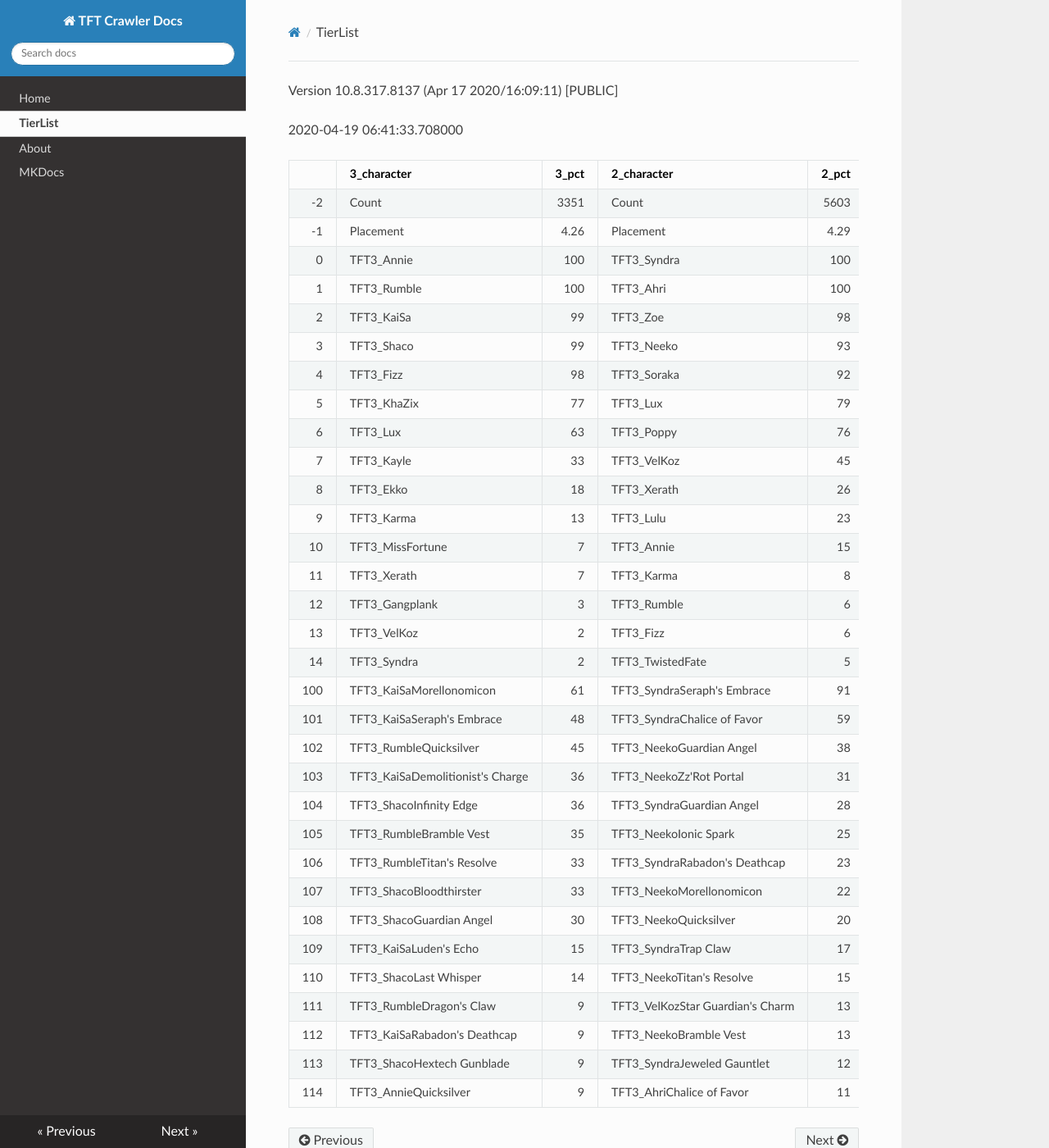
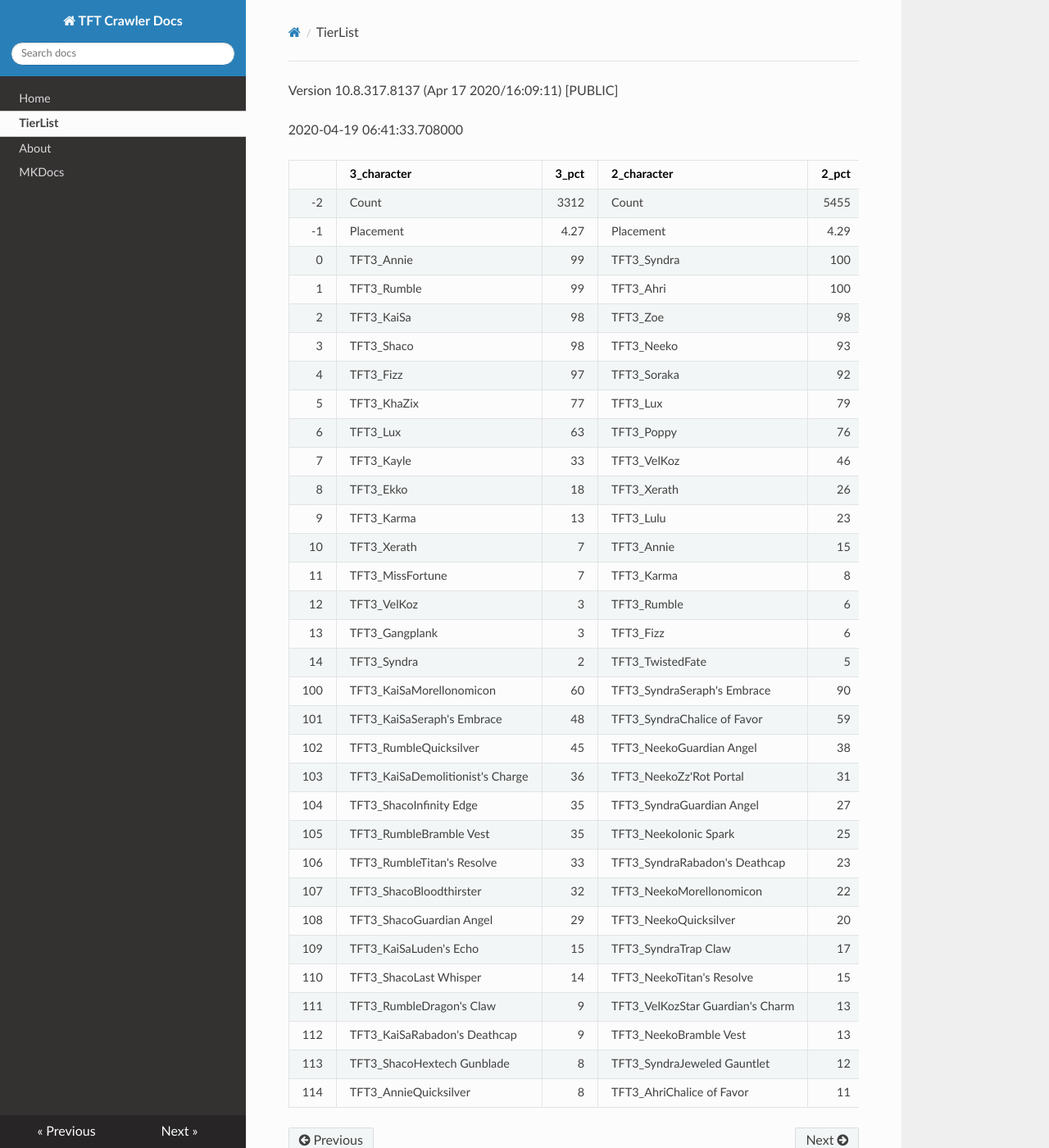
Before and after one commit to JamesYouL2/TFT-Crawler, an MkDocs documentation site: the page built from docs/tierlist.md, in a window 1280 px wide and 1400 px high. Shown: the whole window at 82% size. Built offline with MkDocs 1.6.1, drawn with Linux system fonts in a browser that asks for light colours; nearby versions of some CDN libraries.

Commit message:
Update tierlist.md

```diff
--- a/docs/tierlist.md
+++ b/docs/tierlist.md
@@ -2,37 +2,37 @@
 
 2020-04-19 06:41:33.708000
 
-|     | 3_character                      |   3_pct | 2_character                      |   2_pct | 4_character                        |   4_pct | 1_character                    |   1_pct | 5_character                      |    5_pct |
-|----:|:---------------------------------|--------:|:---------------------------------|--------:|:-----------------------------------|--------:|:-------------------------------|--------:|:---------------------------------|---------:|
-|  -2 | Count                            | 3351    | Count                            | 5603    | Count                              | 4670    | Count                          | 6811    | Count                            | 10023    |
-|  -1 | Placement                        |    4.26 | Placement                        |    4.29 | Placement                          |    4.43 | Placement                      |    4.46 | Placement                        |     4.61 |
-|   0 | TFT3_Annie                       |  100    | TFT3_Syndra                      |  100    | TFT3_ChoGath                       |  100    | TFT3_Jhin                      |   94    | TFT3_Irelia                      |    65    |
-|   1 | TFT3_Rumble                      |  100    | TFT3_Ahri                        |  100    | TFT3_Blitzcrank                    |   99    | TFT3_Karma                     |   94    | TFT3_Shen                        |    65    |
-|   2 | TFT3_KaiSa                       |   99    | TFT3_Zoe                         |   98    | TFT3_Vi                            |   99    | TFT3_Mordekaiser               |   93    | TFT3_Kayle                       |    64    |
-|   3 | TFT3_Shaco                       |   99    | TFT3_Neeko                       |   93    | TFT3_Malphite                      |   98    | TFT3_Ashe                      |   89    | TFT3_Thresh                      |    54    |
-|   4 | TFT3_Fizz                        |   98    | TFT3_Soraka                      |   92    | TFT3_Jinx                          |   84    | TFT3_Lux                       |   73    | TFT3_Vi                          |    48    |
-|   5 | TFT3_KhaZix                      |   77    | TFT3_Lux                         |   79    | TFT3_Ezreal                        |   83    | TFT3_Shaco                     |   71    | TFT3_MissFortune                 |    48    |
-|   6 | TFT3_Lux                         |   63    | TFT3_Poppy                       |   76    | TFT3_MissFortune                   |   68    | TFT3_Lulu                      |   61    | TFT3_Kassadin                    |    46    |
-|   7 | TFT3_Kayle                       |   33    | TFT3_VelKoz                      |   45    | TFT3_Graves                        |   57    | TFT3_Xerath                    |   50    | TFT3_Fiora                       |    45    |
-|   8 | TFT3_Ekko                        |   18    | TFT3_Xerath                      |   26    | TFT3_Lucian                        |   41    | TFT3_JarvanIV                  |   42    | TFT3_Lucian                      |    45    |
-|   9 | TFT3_Karma                       |   13    | TFT3_Lulu                        |   23    | TFT3_VelKoz                        |   16    | TFT3_WuKong                    |   31    | TFT3_Leona                       |    44    |
-|  10 | TFT3_MissFortune                 |    7    | TFT3_Annie                       |   15    | TFT3_KhaZix                        |   16    | TFT3_Jayce                     |   30    | TFT3_Ekko                        |    40    |
-|  11 | TFT3_Xerath                      |    7    | TFT3_Karma                       |    8    | TFT3_AurelionSol                   |   12    | TFT3_Kassadin                  |   21    | TFT3_Blitzcrank                  |    36    |
-|  12 | TFT3_Gangplank                   |    3    | TFT3_Rumble                      |    6    | TFT3_TwistedFate                   |   12    | TFT3_Poppy                     |   15    | TFT3_Ezreal                      |    35    |
-|  13 | TFT3_VelKoz                      |    2    | TFT3_Fizz                        |    6    | TFT3_Kayle                         |   10    | TFT3_Thresh                    |   10    | TFT3_WuKong                      |    34    |
-|  14 | TFT3_Syndra                      |    2    | TFT3_TwistedFate                 |    5    | TFT3_Lulu                          |    6    | TFT3_Leona                     |    9    | TFT3_Xayah                       |    23    |
-| 100 | TFT3_KaiSaMorellonomicon         |   61    | TFT3_SyndraSeraph's Embrace      |   91    | TFT3_JinxGiant Slayer              |   61    | TFT3_ShacoGuardian Angel       |   47    | TFT3_IreliaInfinity Edge         |    41    |
-| 101 | TFT3_KaiSaSeraph's Embrace       |   48    | TFT3_SyndraChalice of Favor      |   59    | TFT3_JinxRed Buff                  |   51    | TFT3_JhinRunaan's Hurricane    |   39    | TFT3_KayleGuinsoo's Rageblade    |    30    |
-| 102 | TFT3_RumbleQuicksilver           |   45    | TFT3_NeekoGuardian Angel         |   38    | TFT3_JinxGuardian Angel            |   32    | TFT3_JhinGuardian Angel        |   37    | TFT3_LucianRed Buff              |    24    |
-| 103 | TFT3_KaiSaDemolitionist's Charge |   36    | TFT3_NeekoZz'Rot Portal          |   31    | TFT3_MissFortuneSeraph's Embrace   |   18    | TFT3_ShacoBloodthirster        |   36    | TFT3_KayleGuardian Angel         |    22    |
-| 104 | TFT3_ShacoInfinity Edge          |   36    | TFT3_SyndraGuardian Angel        |   28    | TFT3_ChoGathIonic Spark            |   18    | TFT3_JhinLast Whisper          |   32    | TFT3_KayleRapid Firecannon       |    16    |
-| 105 | TFT3_RumbleBramble Vest          |   35    | TFT3_NeekoIonic Spark            |   25    | TFT3_JinxRunaan's Hurricane        |   14    | TFT3_JhinInfinity Edge         |   30    | TFT3_IreliaLast Whisper          |    16    |
-| 106 | TFT3_RumbleTitan's Resolve       |   33    | TFT3_SyndraRabadon's Deathcap    |   23    | TFT3_JinxTrap Claw                 |   13    | TFT3_JhinTrap Claw             |   18    | TFT3_IreliaGuardian Angel        |    16    |
-| 107 | TFT3_ShacoBloodthirster          |   33    | TFT3_NeekoMorellonomicon         |   22    | TFT3_VelKozSeraph's Embrace        |   13    | TFT3_ShacoInfinity Edge        |   16    | TFT3_MasterYiQuicksilver         |    12    |
-| 108 | TFT3_ShacoGuardian Angel         |   30    | TFT3_NeekoQuicksilver            |   20    | TFT3_BlitzcrankZephyr              |   12    | TFT3_MordekaiserMorellonomicon |   13    | TFT3_MasterYiGuinsoo's Rageblade |    12    |
-| 109 | TFT3_KaiSaLuden's Echo           |   15    | TFT3_SyndraTrap Claw             |   17    | TFT3_ViIonic Spark                 |   12    | TFT3_ShacoHextech Gunblade     |   13    | TFT3_IreliaInfiltrator's Talons  |    11    |
-| 110 | TFT3_ShacoLast Whisper           |   14    | TFT3_NeekoTitan's Resolve        |   15    | TFT3_JinxLast Whisper              |   12    | TFT3_XerathGuinsoo's Rageblade |   12    | TFT3_KayleHand Of Justice        |    10    |
-| 111 | TFT3_RumbleDragon's Claw         |    9    | TFT3_VelKozStar Guardian's Charm |   13    | TFT3_ChoGathMorellonomicon         |   12    | TFT3_AsheDark Star's Heart     |   11    | TFT3_IreliaBloodthirster         |     8    |
-| 112 | TFT3_KaiSaRabadon's Deathcap     |    9    | TFT3_NeekoBramble Vest           |   13    | TFT3_MissFortuneQuicksilver        |   11    | TFT3_MordekaiserIonic Spark    |   10    | TFT3_IreliaSeraph's Embrace      |     7    |
-| 113 | TFT3_ShacoHextech Gunblade       |    9    | TFT3_SyndraJeweled Gauntlet      |   12    | TFT3_MissFortuneRabadon's Deathcap |   11    | TFT3_MordekaiserBramble Vest   |    9    | TFT3_ViIonic Spark               |     7    |
-| 114 | TFT3_AnnieQuicksilver            |    9    | TFT3_AhriChalice of Favor        |   11    | TFT3_LucianRed Buff                |   11    | TFT3_MordekaiserRedemption     |    9    | TFT3_EkkoMorellonomicon          |     7    |
+|     | 3_character                      |   3_pct | 2_character                      |   2_pct | 5_character                        |   5_pct | 1_character                    |   1_pct | 4_character                      |   4_pct |
+|----:|:---------------------------------|--------:|:---------------------------------|--------:|:-----------------------------------|--------:|:-------------------------------|--------:|:---------------------------------|--------:|
+|  -2 | Count                            | 3312    | Count                            | 5455    | Count                              | 4691    | Count                          | 6755    | Count                            | 9900    |
+|  -1 | Placement                        |    4.27 | Placement                        |    4.29 | Placement                          |    4.45 | Placement                      |    4.47 | Placement                        |    4.62 |
+|   0 | TFT3_Annie                       |   99    | TFT3_Syndra                      |  100    | TFT3_Blitzcrank                    |   98    | TFT3_Jhin                      |   93    | TFT3_Irelia                      |   65    |
+|   1 | TFT3_Rumble                      |   99    | TFT3_Ahri                        |  100    | TFT3_Vi                            |   98    | TFT3_Karma                     |   93    | TFT3_Shen                        |   64    |
+|   2 | TFT3_KaiSa                       |   98    | TFT3_Zoe                         |   98    | TFT3_ChoGath                       |   97    | TFT3_Mordekaiser               |   92    | TFT3_Kayle                       |   64    |
+|   3 | TFT3_Shaco                       |   98    | TFT3_Neeko                       |   93    | TFT3_Malphite                      |   96    | TFT3_Ashe                      |   88    | TFT3_Thresh                      |   53    |
+|   4 | TFT3_Fizz                        |   97    | TFT3_Soraka                      |   92    | TFT3_Jinx                          |   82    | TFT3_Lux                       |   73    | TFT3_Vi                          |   48    |
+|   5 | TFT3_KhaZix                      |   77    | TFT3_Lux                         |   79    | TFT3_Ezreal                        |   82    | TFT3_Shaco                     |   70    | TFT3_MissFortune                 |   47    |
+|   6 | TFT3_Lux                         |   63    | TFT3_Poppy                       |   76    | TFT3_MissFortune                   |   67    | TFT3_Lulu                      |   60    | TFT3_Kassadin                    |   46    |
+|   7 | TFT3_Kayle                       |   33    | TFT3_VelKoz                      |   46    | TFT3_Graves                        |   56    | TFT3_Xerath                    |   50    | TFT3_Fiora                       |   44    |
+|   8 | TFT3_Ekko                        |   18    | TFT3_Xerath                      |   26    | TFT3_Lucian                        |   40    | TFT3_JarvanIV                  |   41    | TFT3_Lucian                      |   44    |
+|   9 | TFT3_Karma                       |   13    | TFT3_Lulu                        |   23    | TFT3_VelKoz                        |   16    | TFT3_WuKong                    |   31    | TFT3_Leona                       |   43    |
+|  10 | TFT3_Xerath                      |    7    | TFT3_Annie                       |   15    | TFT3_KhaZix                        |   16    | TFT3_Jayce                     |   30    | TFT3_Ekko                        |   40    |
+|  11 | TFT3_MissFortune                 |    7    | TFT3_Karma                       |    8    | TFT3_AurelionSol                   |   12    | TFT3_Kassadin                  |   22    | TFT3_Blitzcrank                  |   36    |
+|  12 | TFT3_VelKoz                      |    3    | TFT3_Rumble                      |    6    | TFT3_TwistedFate                   |   12    | TFT3_Poppy                     |   15    | TFT3_Ezreal                      |   35    |
+|  13 | TFT3_Gangplank                   |    3    | TFT3_Fizz                        |    6    | TFT3_Kayle                         |   11    | TFT3_Thresh                    |   10    | TFT3_WuKong                      |   34    |
+|  14 | TFT3_Syndra                      |    2    | TFT3_TwistedFate                 |    5    | TFT3_Lulu                          |    7    | TFT3_Leona                     |   10    | TFT3_Xayah                       |   23    |
+| 100 | TFT3_KaiSaMorellonomicon         |   60    | TFT3_SyndraSeraph's Embrace      |   90    | TFT3_JinxGiant Slayer              |   59    | TFT3_ShacoGuardian Angel       |   46    | TFT3_IreliaInfinity Edge         |   41    |
+| 101 | TFT3_KaiSaSeraph's Embrace       |   48    | TFT3_SyndraChalice of Favor      |   59    | TFT3_JinxRed Buff                  |   50    | TFT3_JhinRunaan's Hurricane    |   38    | TFT3_KayleGuinsoo's Rageblade    |   30    |
+| 102 | TFT3_RumbleQuicksilver           |   45    | TFT3_NeekoGuardian Angel         |   38    | TFT3_JinxGuardian Angel            |   31    | TFT3_JhinGuardian Angel        |   36    | TFT3_LucianRed Buff              |   24    |
+| 103 | TFT3_KaiSaDemolitionist's Charge |   36    | TFT3_NeekoZz'Rot Portal          |   31    | TFT3_MissFortuneSeraph's Embrace   |   18    | TFT3_ShacoBloodthirster        |   36    | TFT3_KayleGuardian Angel         |   22    |
+| 104 | TFT3_ShacoInfinity Edge          |   35    | TFT3_SyndraGuardian Angel        |   27    | TFT3_ChoGathIonic Spark            |   17    | TFT3_JhinLast Whisper          |   32    | TFT3_KayleRapid Firecannon       |   16    |
+| 105 | TFT3_RumbleBramble Vest          |   35    | TFT3_NeekoIonic Spark            |   25    | TFT3_JinxRunaan's Hurricane        |   14    | TFT3_JhinInfinity Edge         |   30    | TFT3_IreliaLast Whisper          |   16    |
+| 106 | TFT3_RumbleTitan's Resolve       |   33    | TFT3_SyndraRabadon's Deathcap    |   23    | TFT3_JinxTrap Claw                 |   13    | TFT3_JhinTrap Claw             |   18    | TFT3_IreliaGuardian Angel        |   16    |
+| 107 | TFT3_ShacoBloodthirster          |   32    | TFT3_NeekoMorellonomicon         |   22    | TFT3_VelKozSeraph's Embrace        |   13    | TFT3_ShacoInfinity Edge        |   16    | TFT3_MasterYiQuicksilver         |   12    |
+| 108 | TFT3_ShacoGuardian Angel         |   29    | TFT3_NeekoQuicksilver            |   20    | TFT3_BlitzcrankZephyr              |   12    | TFT3_MordekaiserMorellonomicon |   13    | TFT3_MasterYiGuinsoo's Rageblade |   12    |
+| 109 | TFT3_KaiSaLuden's Echo           |   15    | TFT3_SyndraTrap Claw             |   17    | TFT3_ViIonic Spark                 |   12    | TFT3_ShacoHextech Gunblade     |   12    | TFT3_IreliaInfiltrator's Talons  |   11    |
+| 110 | TFT3_ShacoLast Whisper           |   14    | TFT3_NeekoTitan's Resolve        |   15    | TFT3_ChoGathMorellonomicon         |   11    | TFT3_XerathGuinsoo's Rageblade |   12    | TFT3_KayleHand Of Justice        |   10    |
+| 111 | TFT3_RumbleDragon's Claw         |    9    | TFT3_VelKozStar Guardian's Charm |   13    | TFT3_JinxLast Whisper              |   11    | TFT3_AsheDark Star's Heart     |   11    | TFT3_IreliaBloodthirster         |    8    |
+| 112 | TFT3_KaiSaRabadon's Deathcap     |    9    | TFT3_NeekoBramble Vest           |   13    | TFT3_LucianRed Buff                |   11    | TFT3_MordekaiserIonic Spark    |   10    | TFT3_IreliaSeraph's Embrace      |    7    |
+| 113 | TFT3_ShacoHextech Gunblade       |    8    | TFT3_SyndraJeweled Gauntlet      |   12    | TFT3_MissFortuneQuicksilver        |   11    | TFT3_MordekaiserBramble Vest   |    9    | TFT3_ViIonic Spark               |    7    |
+| 114 | TFT3_AnnieQuicksilver            |    8    | TFT3_AhriChalice of Favor        |   11    | TFT3_MissFortuneRabadon's Deathcap |   11    | TFT3_MordekaiserRedemption     |    9    | TFT3_EkkoMorellonomicon          |    7    |
```
